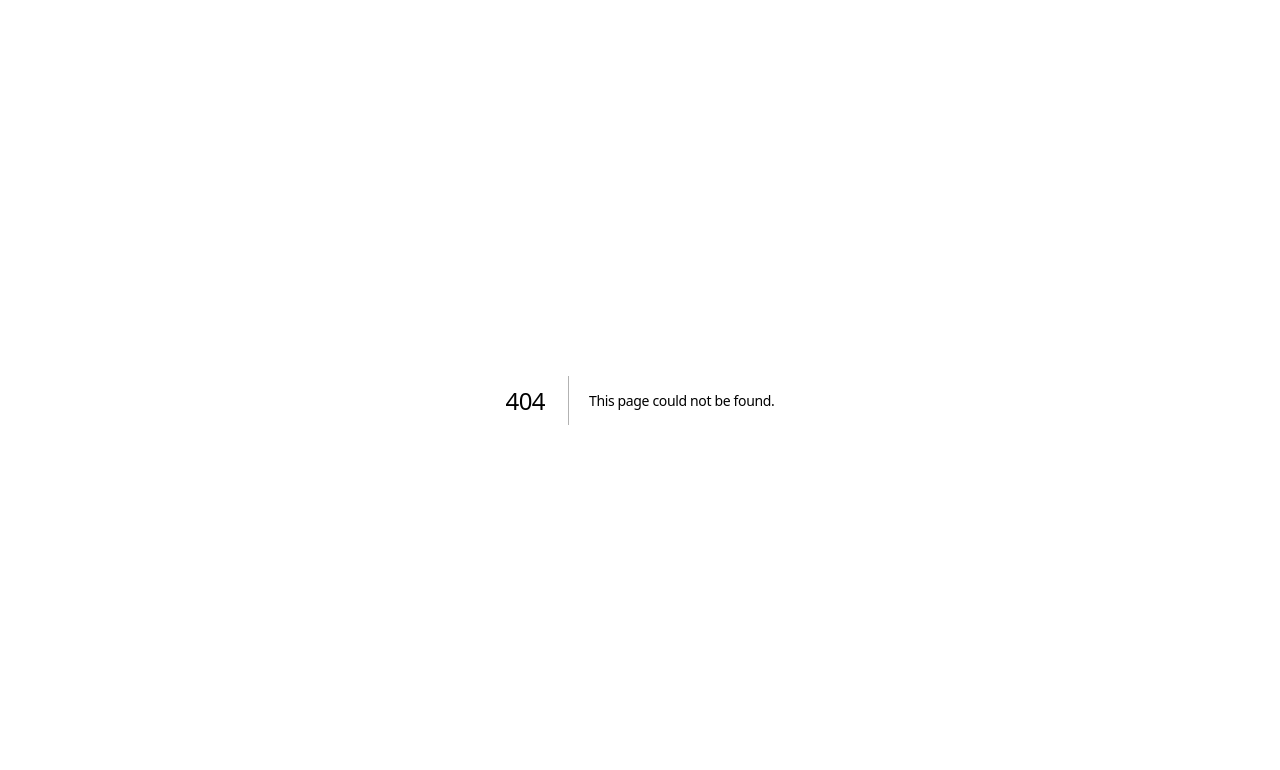
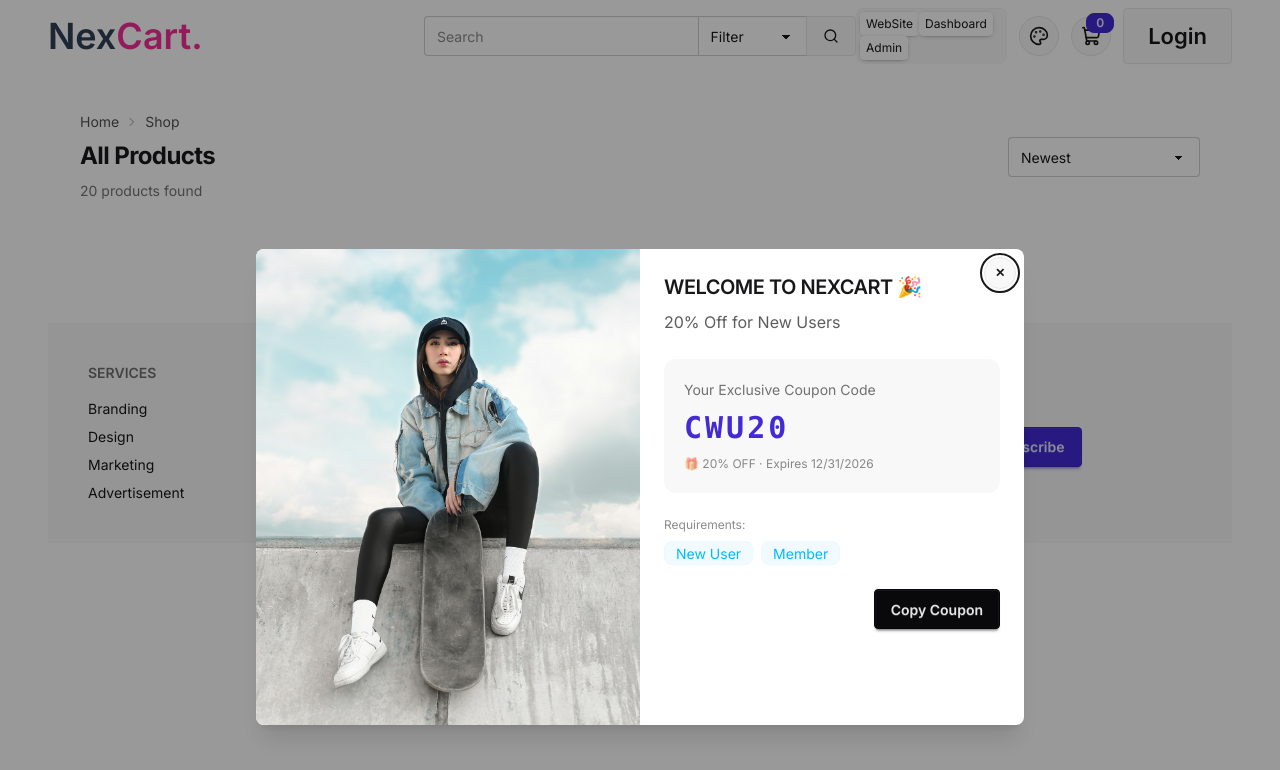
Before and after one commit to Pra006/NexCart, a Next.js app: page /shop in a window 1280 px wide. Before the commit this address had no page. Shown: the top 770 px of the page. Built offline with nearby package versions, Linux system fonts and the light colour scheme.

Commit message:
some changes were left in loading, new arrival and shop page is being creating

```diff
--- /dev/null
+++ b/app/(public)/shop/page.jsx
@@ -0,0 +1,153 @@
+"use client";
+import Loading from "@/app/components/Loading";
+import React, { Suspense, useEffect, useState } from "react";
+import { CATEGORIES } from "@/app/assets/assets";
+import { useProductStore } from "@/lib/zustand/productStore";
+import { useRouter, useSearchParams } from "next/navigation";
+import ProductCard from "@/app/components/ProductCard";
+import { Menu } from "lucide-react";
+
+let ITEMS_PER_PAGE = 12;
+
+function ShopContent() {
+  const products = useProductStore((state) => state.list);
+  const searchParams = useSearchParams();
+  const categoryParam = searchParams.get("category");
+  const search = searchParams.get("search");
+  const router = useRouter();
+  const currency = process.env.NEXT_PUBLIC_CURRENCY || "$";
+
+  const [selectedCategory, setSelectedCategory] = useState(
+    categoryParam || null,
+  );
+
+  const [maxPrice, setMaxPrice] = useState(1000);
+  const [currentPage, setCurrentPage] = useState(1);
+  const [sortBy, setSortBy] = useState("newest");
+
+  let productMaxPrice =
+    products.length > 0
+      ? Math.ceil(Math.max(...products.map((p) => p.price)))
+      : 1000;
+  let categories = CATEGORIES.map((categoryName) => ({
+    name: categoryName,
+    count: products.filter((p) => p.category === categoryName).length,
+  }));
+  //filter products based on search , category and price
+  let filteredProducts = products
+    .filter(
+      (product) =>
+        !search || product.name.toLowerCase().includes(search.toLowerCase()),
+    )
+    .filter(
+      (product) => !selectedCategory || product.category === selectedCategory,
+    )
+    .filter((product) => product.price <= maxPrice);
+
+  // apply sorting
+  if (sortBy === "low-to-high") {
+    filteredProducts = [...filteredProducts].sort((a, b) => a.price - b.price);
+  } else if (sortBy === "high-to-low") {
+    filteredProducts = [...filteredProducts].sort((a, b) => b.price - a.price);
+  } else if (sortBy === "newest") {
+    filteredProducts = [...filteredProducts].sort((a, b) => {
+      const dateA = new Date(a.createdAt || 0);
+      const dateB = new Date(b.createdAt || 0);
+      return dateB - dateA;
+    });
+  }
+
+  //Pagination
+  const totalPages = Math.ceil(filteredProducts.length / ITEMS_PER_PAGE);
+  const startIndex = (currentPage - 1) * ITEMS_PER_PAGE;
+  const paginationProducts = filteredProducts.slice(
+    startIndex,
+    startIndex + ITEMS_PER_PAGE,
+  );
+  const handleCategory = (category) => {
+    const newCategory = selectedCategory === category ? null : category;
+    setSelectedCategory(newCategory);
+    setCurrentPage(1);
+    if (newCategory) {
+      router.push(`/shop?category=${encodeURIComponent(newCategory)}`);
+    } else {
+      router.push("/shop");
+    }
+  };
+
+  const handleMaxPriceChange = (e) => {
+    const newPrice = Number(e.target.value);
+    setMaxPrice(newPrice);
+    setCurrentPage(1);
+  };
+
+  useEffect(() => {
+    if (categoryParam) {
+      setSelectedCategory(categoryParam);
+    }
+  }, [categoryParam]);
+
+  return (
+    <div className="pb-16 mt-2 drawer lg:drawer-open ">
+      <input id="my-drawer-1" type="checkbox" className="drawer-toggle" />
+      <div className="drawer-content">
+        <div className="lg:hidden p-4 border-b">
+          <label htmlFor="my-drawer-1" className="btn btn-sm btn-outline">
+            <Menu size={17} />
+            Filters
+          </label>
+        </div>
+        <div className="p-4 lg:p-8">
+          <div className="flex flex-col lg:flex-row items-start lg:items-center justify-between mb-6 gap-4">
+            <div>
+              <div className="breadcrumbs text-sm opacity-75 pt-0">
+                <ul>
+                  <li onClick={() => router.push("/")}>
+                    <a>Home</a>
+                  </li>
+                  <li>
+                    <a>Shop</a>
+                  </li>
+                </ul>
+              </div>
+              <h1 className="text-2xl lg:text-2xl font-bold mb-2">
+                All Products
+              </h1>
+              <p className="text-base-content/60">
+                {filteredProducts.length} product
+                {filteredProducts.length !== 5 ? "s" : ""} found
+              </p>
+            </div>
+            <div className="w-full lg:w-auto">
+              <fieldset>
+                <select
+                  value={sortBy}
+                  onChange={(e) => {
+                    setSortBy(e.target.value);
+                    setCurrentPage(1);
+                  }}
+                  className="select select-bordered w-full lg:w-48"
+                >
+                  <option value="newest">Newest</option>
+                  <option value="low-to-high">Price: Low to High</option>
+                  <option value="high-to-low">Price: High to Low</option>
+                </select>
+              </fieldset>
+            </div>
+          </div>
+
+        </div>
+      </div>
+    </div>
+  );
+}
+
+const Shop = () => {
+  return (
+    <Suspense fallback={<Loading />}>
+      <ShopContent />
+    </Suspense>
+  );
+};
+
+export default Shop;
--- a/app/components/Hero.jsx
+++ b/app/components/Hero.jsx
@@ -39,8 +39,6 @@ const Hero = () => {
             Become a Seller
           </Link>
         </div>
-
-        {/* STATS */}
         <HeroStat />
       </div>
     </div>
--- /dev/null
+++ b/app/components/Loading.jsx
@@ -0,0 +1,22 @@
+import React from "react";
+
+const Loading = ({ message = "Loading..." }) => {
+  return (
+    <div className="hero min-h-[70vh]">
+      <div className="hero-content flex-col gap-4 text-center">
+        <span className="loading loading-ring w-20 text-primary"></span>
+
+        <div className="space-y-2">
+          <h4 className="tracking-tight opacity-80">{message}</h4>
+          <progress className="progress w-56"></progress>
+        </div>
+
+        <h6 className="uppercase tracking-[0.3em] opacity-20 mt-4 text-[10px]">
+          NexCart E-Commerce
+        </h6>
+      </div>
+    </div>
+  );
+};
+
+export default Loading;
--- a/app/components/NewArrivals.jsx
+++ b/app/components/NewArrivals.jsx
@@ -3,11 +3,13 @@ import React from "react";
 import Title from "./Title";
 import ProductCard from "./ProductCard";
 import { PRODUCTS_DATA } from "../assets/assets";
+import { useProductStore } from "@/lib/zustand/productStore";
+
 
 const NewArrivals = () => {
-  // const products = useProductStore((state) => state.list);
+   const products = useProductStore((state) => state.list);
   const maxItems = 5;
-  const allProducts = PRODUCTS_DATA;
+  const allProducts = products;
   const recentProducts = allProducts
     .slice()
     .sort((a, b) => new Date(b.createdAt) - new Date(a.createdAt))
--- a/app/components/PopularProducts.jsx
+++ b/app/components/PopularProducts.jsx
@@ -3,10 +3,12 @@ import React from "react";
 import Title from "./Title";
 import ProductCard from "./ProductCard";
 import { PRODUCTS_DATA } from "../assets/assets";
+import { useProductStore } from "@/lib/zustand/productStore";
 
 const PopularProducts = () => {
+  const products= useProductStore(state => state.list)
   const maxItems = 5;
-  const allProducts = PRODUCTS_DATA;
+  const allProducts = products;
   const popularProducts = allProducts
     .slice()
     .sort((a, b) => (b.rating.length || 0) - (a.rating?.length || 0))
--- a/app/components/ThemeSelector.jsx
+++ b/app/components/ThemeSelector.jsx
@@ -3,9 +3,11 @@
 import React, { useState } from "react";
 import { Palette } from "lucide-react";
 import { THEMES } from "../assets/assets";
+import { useThemeStore } from "@/lib/zustand/themestore";
+
 
 const ThemeSelector = () => {
-  const [theme, setTheme] = useState("cupcake");
+  const {theme, setTheme}= useThemeStore()
 
   const handleThemeChange = (selectedTheme) => {
     setTheme(selectedTheme);
--- a/app/layout.js
+++ b/app/layout.js
@@ -18,7 +18,7 @@ export default function RootLayout({ children }) {
     <html
       lang="en"
       className={inter.variable} data-scroll-behaviour="smooth"
-       data-theme="valentine" suppressHydrationWarning
+        suppressHydrationWarning
     >
       <body className={inter.className}>
         <Toaster position="bottom-right"/>{children}</body>
--- /dev/null
+++ b/lib/zustand/productStore.js
@@ -0,0 +1,13 @@
+import { create } from "zustand";
+import { PRODUCTS_DATA } from "@/app/assets/assets";
+
+export const useProductStore = create((set) => ({
+    list: PRODUCTS_DATA,
+
+    setProducts: (products) => set(() => ({
+        list: products
+    })),
+    clearProducts: () => set(()=> ({
+        list:[]
+    }))
+}))
--- /dev/null
+++ b/lib/zustand/themestore.js
@@ -0,0 +1,33 @@
+import { create } from "zustand";
+
+const DEFAULT_THEME = "valentine";
+
+const initializeTheme = () => {
+  if (typeof window === "undefined") {
+    return DEFAULT_THEME;
+  }
+
+  const savedTheme = localStorage.getItem("theme");
+  const theme = savedTheme || DEFAULT_THEME;
+
+  document.documentElement.setAttribute("data-theme", theme);
+
+  return theme;
+};
+
+export const useThemeStore = create((set) => ({
+  theme: DEFAULT_THEME,
+
+  initializeTheme: () => {
+    const theme = initializeTheme();
+    set({ theme });
+  },
+
+  setTheme: (theme) => {
+    localStorage.setItem("theme", theme);
+
+    document.documentElement.setAttribute("data-theme", theme);
+
+    set({ theme });
+  },
+}));
```
